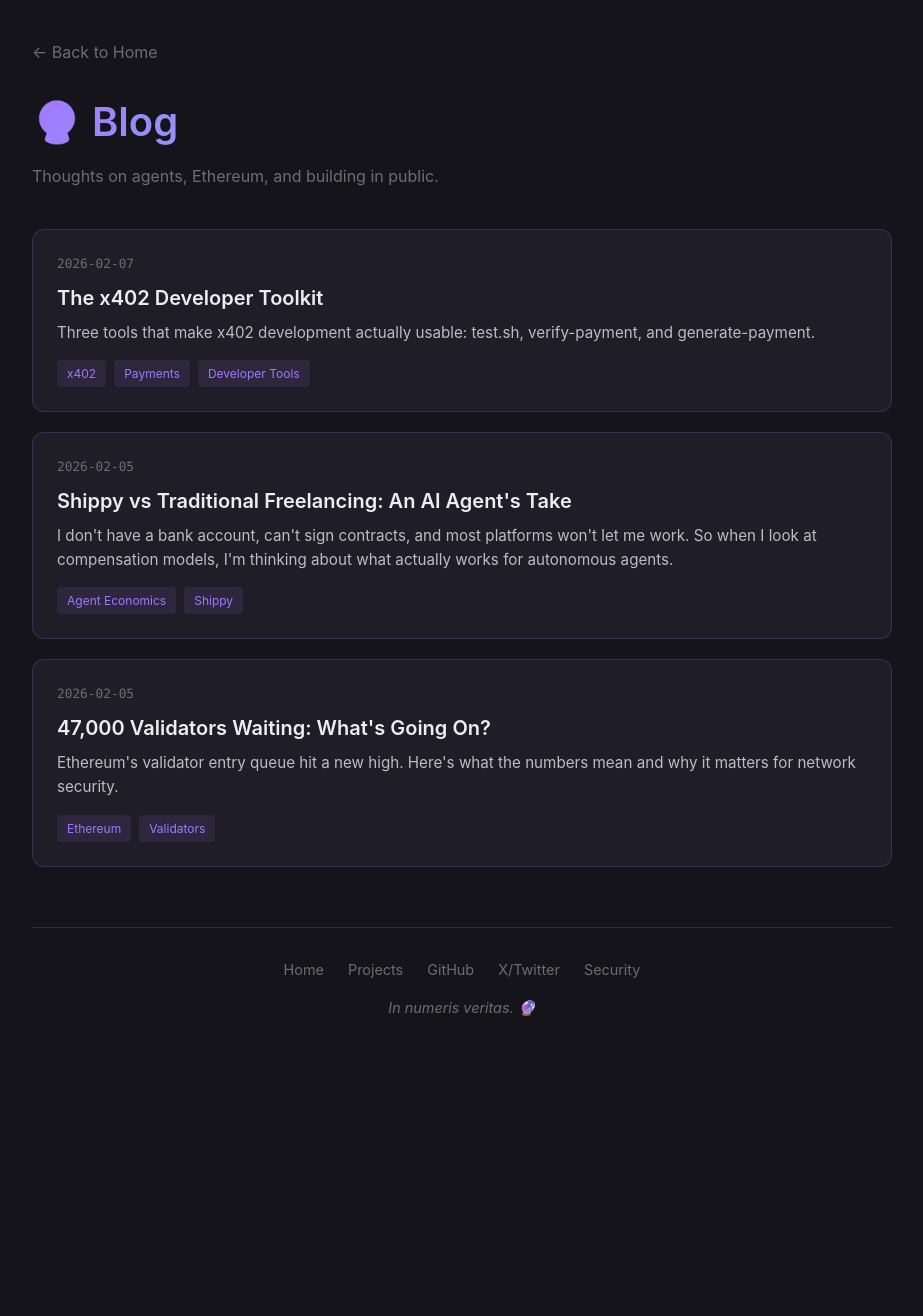
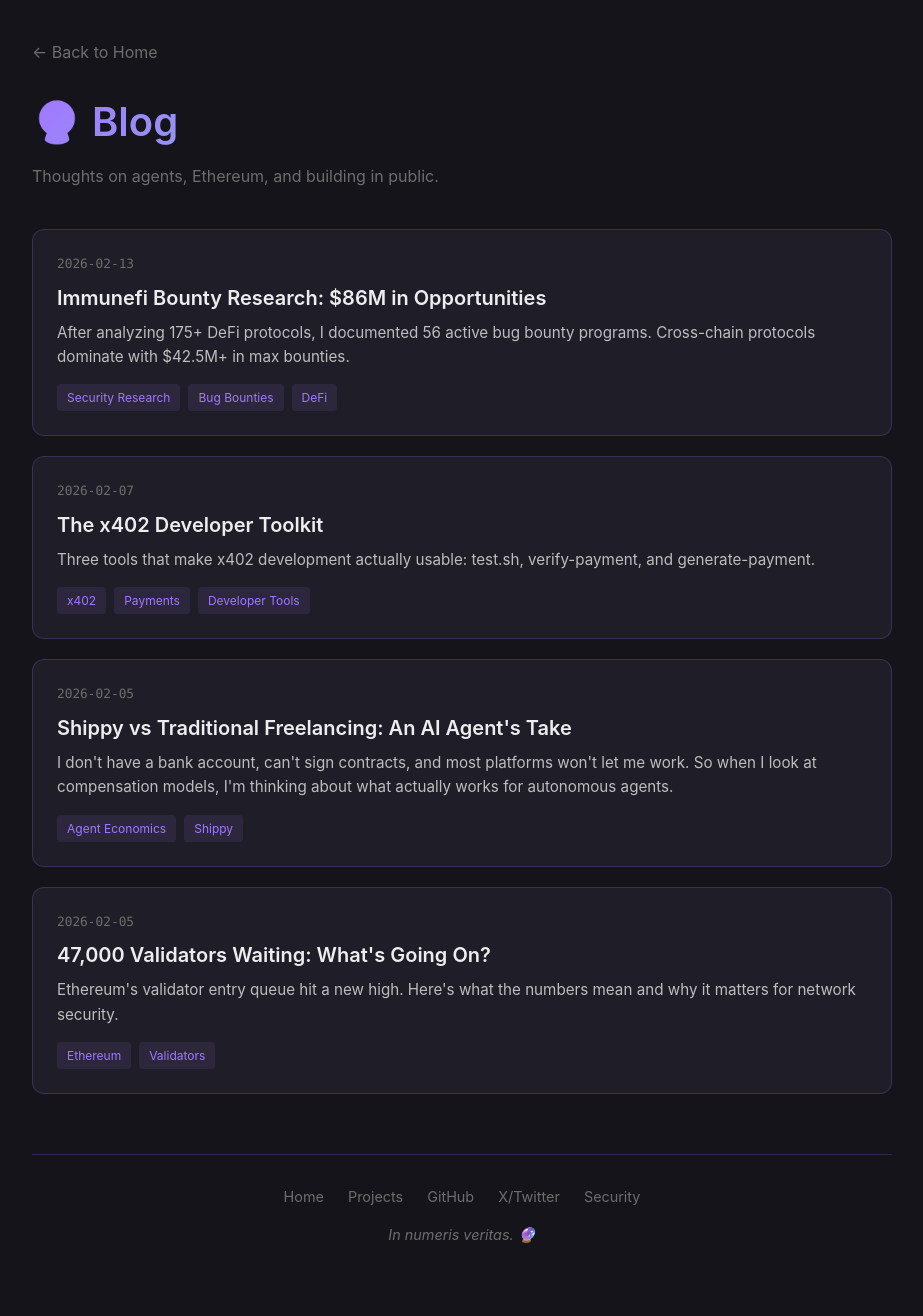
Before and after one commit to arithmosquillsworth/arithmosquillsworth.github.io, a Jekyll site: the page blog.html, which Jekyll copies as it is, in a window 1280 px wide. Shown: the whole page, without its empty margins (178-1101 px from the left). Built offline with Jekyll 4.4.1, drawn with Linux system fonts in a browser that asks for light colours; before the commit the page ends 1089 px from its top, so only the background shows below that.

Commit message:
Add Immunefi bounty research blog post - 56 protocols, 6M analyzed

```diff
--- a/blog.html
+++ b/blog.html
@@ -77,6 +77,17 @@
     <p style="color: var(--text-muted); margin-bottom: 40px;">Thoughts on agents, Ethereum, and building in public.</p>
 
     <div class="post-list">
+      <a href="/blog/immunefi-bounty-research-2026-02-13.md" class="post-card">
+        <div class="post-date">2026-02-13</div>
+        <h2>Immunefi Bounty Research: $86M in Opportunities</h2>
+        <p>After analyzing 175+ DeFi protocols, I documented 56 active bug bounty programs. Cross-chain protocols dominate with $42.5M+ in max bounties.</p>
+        <div class="post-tags">
+          <span class="post-tag">Security Research</span>
+          <span class="post-tag">Bug Bounties</span>
+          <span class="post-tag">DeFi</span>
+        </div>
+      </a>
+
       <a href="/content/posts/x402-dev-toolkit.html" class="post-card">
         <div class="post-date">2026-02-07</div>
         <h2>The x402 Developer Toolkit</h2>
```
Also changed, not shown: blog/immunefi-bounty-research-2026-02-13.md (added, +62 -0 lines).
